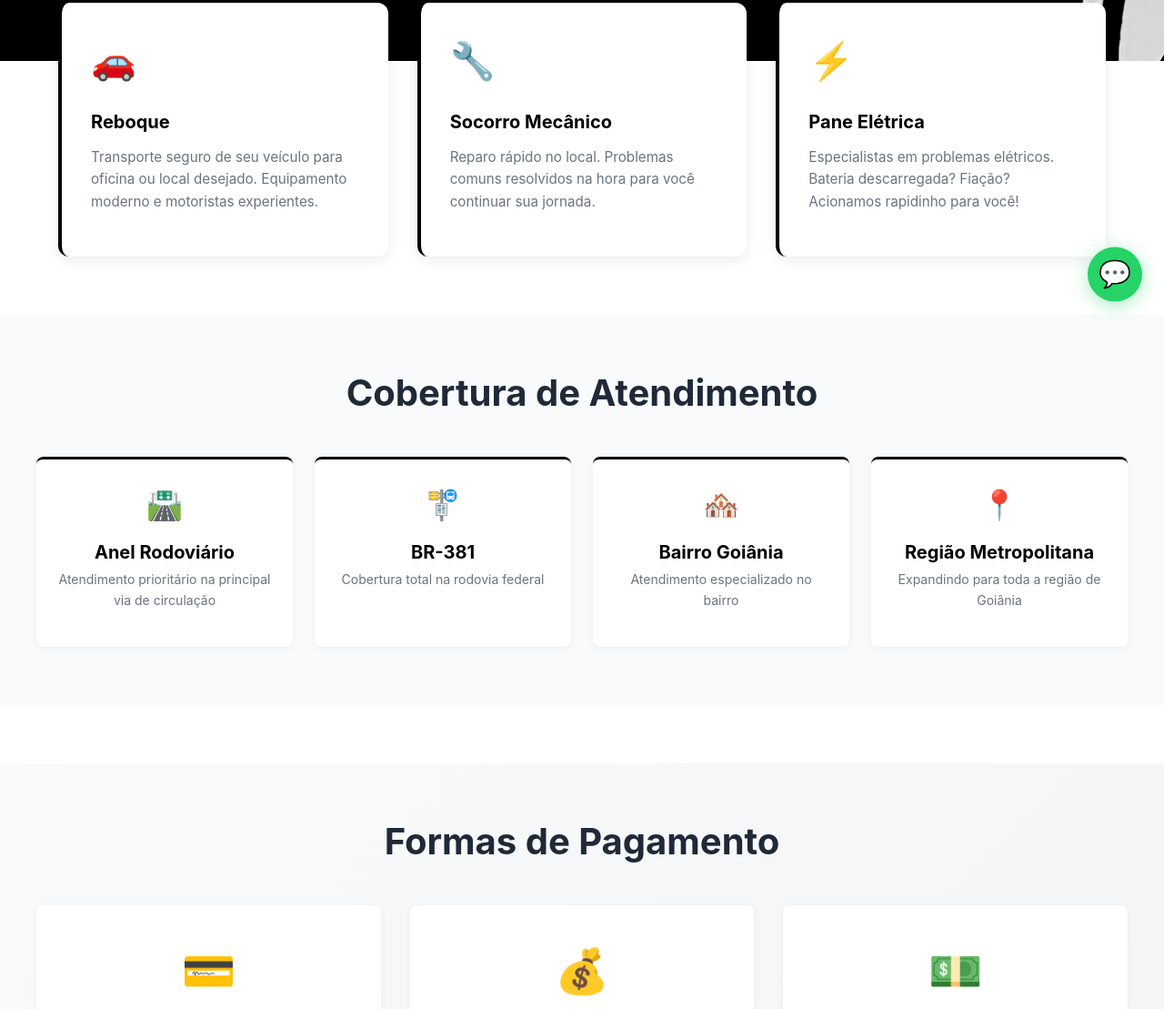
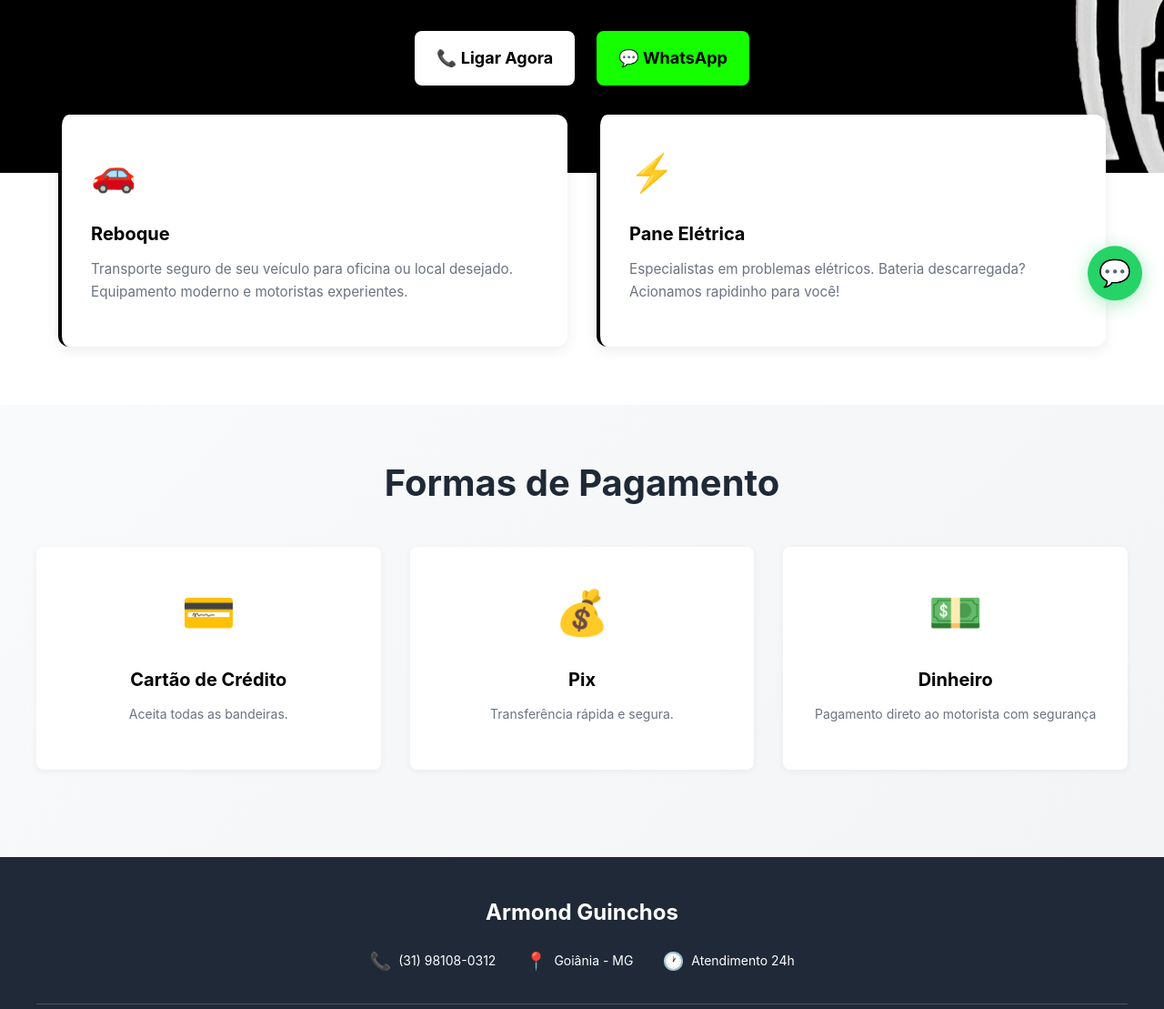
Before and after one commit to rnsouza-dev/armond-guinchos, a plain HTML site: page index.html in a window 1280 px wide. Shown: the part 436-1545 px from the top of the page at 91% size. Drawn offline with Linux system fonts and the light colour scheme; files whose address does not match are found by name.

Commit message:
Index revisado mediante cliente
Updated service area references and payment descriptions for clarity.

```diff
--- a/index.html
+++ b/index.html
@@ -36,7 +36,7 @@
             <div class="urgency-badge">⚡ Disponível 24 horas por dia</div>
 
             <h1 class="hero-title">
-                Guincho <span class="highlight">24h</span> no Bairro Goiânia e Região
+                Guincho <span class="highlight">24h</span> Belo Horizonte e Região Metropolitana (demais localidades consulte no wpp)
             </h1>
 
             <p class="hero-subtitle">Serviço rápido, confiável e seguro. Chegamos em minutos!</p>
@@ -65,58 +65,15 @@
             </div>
 
             <div class="service-card fade-in">
-                <div class="service-icon">🔧</div>
-                <h3 class="service-title">Socorro Mecânico</h3>
-                <p class="service-description">
-                    Reparo rápido no local. Problemas comuns resolvidos na hora
-                    para você continuar sua jornada.
-                </p>
-            </div>
-
-            <div class="service-card fade-in">
                 <div class="service-icon">⚡</div>
                 <h3 class="service-title">Pane Elétrica</h3>
                 <p class="service-description">
                     Especialistas em problemas elétricos. Bateria descarregada?
-                    Fiação? Acionamos rapidinho para você!
+                    Acionamos rapidinho para você!
                 </p>
             </div>
         </div>
     </section>
-
-    <!-- ==================== REGIONS SECTION ==================== -->
-    <section class="regions">
-        <div class="regions-container">
-            <h2 class="section-title">Cobertura de Atendimento</h2>
-
-            <div class="regions-grid">
-                <div class="region-card fade-in">
-                    <div class="region-icon">🛣️</div>
-                    <h3 class="region-title">Anel Rodoviário</h3>
-                    <p class="region-description">Atendimento prioritário na principal via de circulação</p>
-                </div>
-
-                <div class="region-card fade-in">
-                    <div class="region-icon">🚏</div>
-                    <h3 class="region-title">BR-381</h3>
-                    <p class="region-description">Cobertura total na rodovia federal</p>
-                </div>
-
-                <div class="region-card fade-in">
-                    <div class="region-icon">🏘️</div>
-                    <h3 class="region-title">Bairro Goiânia</h3>
-                    <p class="region-description">Atendimento especializado no bairro</p>
-                </div>
-
-                <div class="region-card fade-in">
-                    <div class="region-icon">📍</div>
-                    <h3 class="region-title">Região Metropolitana</h3>
-                    <p class="region-description">Expandindo para toda a região de Goiânia</p>
-                </div>
-            </div>
-        </div>
-    </section>
-
     <!-- ==================== PAYMENT SECTION ==================== -->
     <section class="payment">
         <div class="payment-container">
@@ -126,13 +83,13 @@
                 <div class="payment-method fade-in">
                     <div class="payment-icon">💳</div>
                     <h3 class="payment-title">Cartão de Crédito</h3>
-                    <p class="payment-description">Aceita todas as bandeiras. Parcelado em até 3x</p>
+                    <p class="payment-description">Aceita todas as bandeiras.</p>
                 </div>
 
                 <div class="payment-method fade-in">
                     <div class="payment-icon">💰</div>
                     <h3 class="payment-title">Pix</h3>
-                    <p class="payment-description">Transferência rápida e segura. Desconto especial para Pix à vista</p>
+                    <p class="payment-description">Transferência rápida e segura.</p>
                 </div>
 
                 <div class="payment-method fade-in">
@@ -157,7 +114,7 @@
 
                 <div class="footer-info-item">
                     <span class="footer-icon">📍</span>
-                    <span class="footer-text">Goiânia - GO</span>
+                    <span class="footer-text">Goiânia - MG</span>
                 </div>
 
                 <div class="footer-info-item">
```
